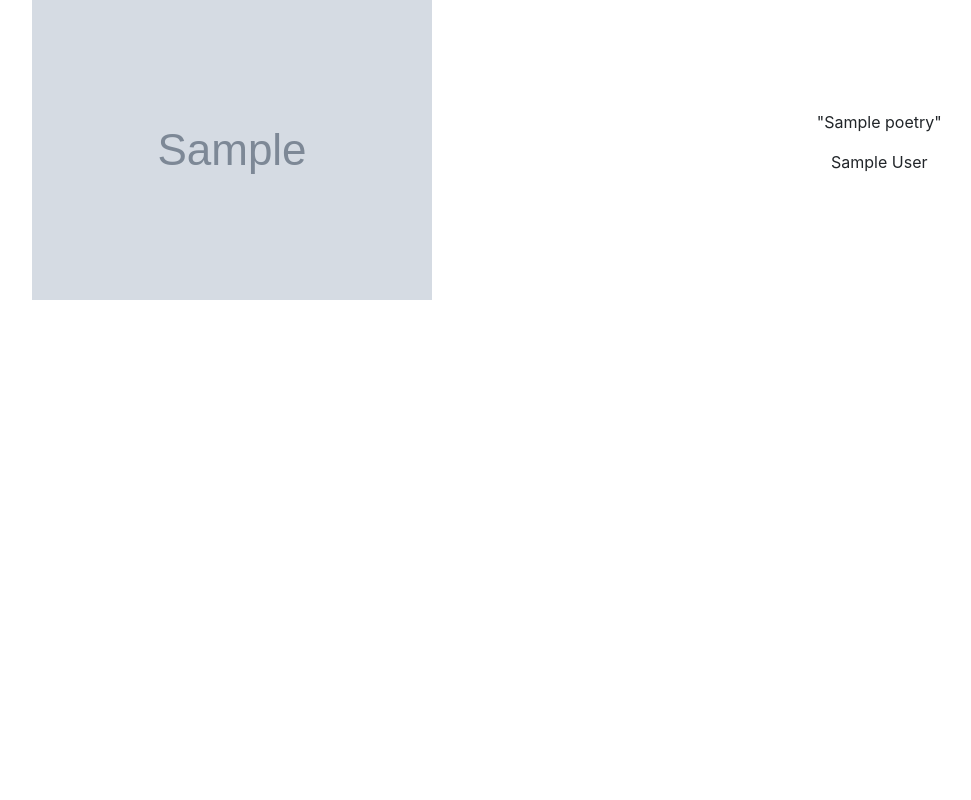
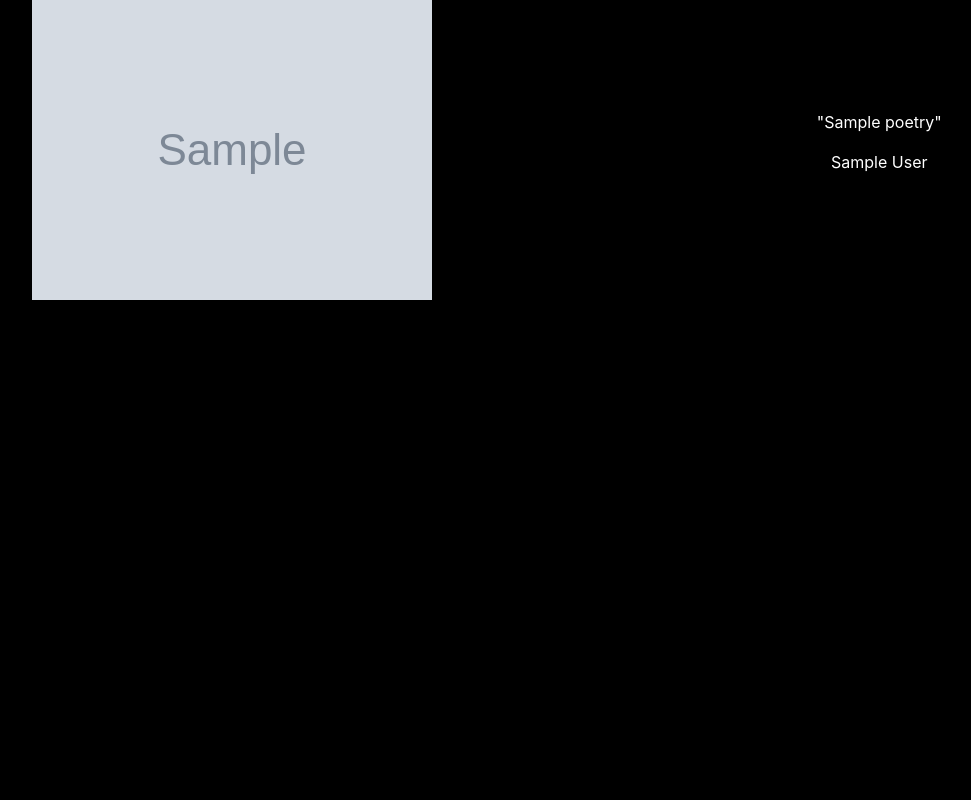
Before and after one commit to Vincent-Garret/voyages, a Symfony app: template templates/Front/home.html.twig in a window 1280 px wide. Shown: the whole page, without its empty margins (77-1048 px from the left). Run offline with Twig, Linux system fonts and the light colour scheme; the template is opened without the code that fills it: most values are stand-ins (such as "Sample title", 1, 10 or a date in 2020); grey boxes marked "Sample" are stand-in pictures; some libraries are stand-ins or nearby versions.

Commit message:
addind sass compilator

```diff
--- /dev/null
+++ b/public/dist/css/style.css
@@ -0,0 +1,15 @@
+html, body {
+  height: 100%;
+}
+
+body {
+  margin: 0 auto;
+  background-color: black;
+  color: white;
+}
+
+.trip {
+  text-align: center;
+}
+
+/*# sourceMappingURL=style.css.map */
--- a/public/css/style.css
+++ b/public/src/sass/style.scss
@@ -2,6 +2,7 @@ html, body { height: 100%; }
 
 body {
   margin: 0 auto;
+  background-color: black;
 }
 
 .trip{
--- a/templates/base.html.twig
+++ b/templates/base.html.twig
@@ -7,7 +7,7 @@
            and uncomment the following Encore helpers to start using Symfony UX #}
         {% block stylesheets %}
             <link rel="stylesheet" href="https://stackpath.bootstrapcdn.com/bootstrap/4.5.2/css/bootstrap.min.css">
-            <link rel="stylesheet" href="{{ asset('css/style.css') }}">
+            <link rel="stylesheet" href="{{ asset('dist/css/style.css') }}">
         {% endblock %}
 
         {% block javascripts %}
```
Also changed, not shown: 1 other file.
